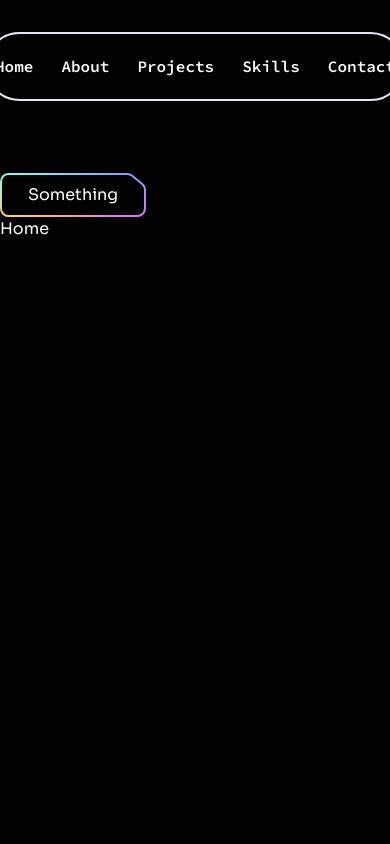
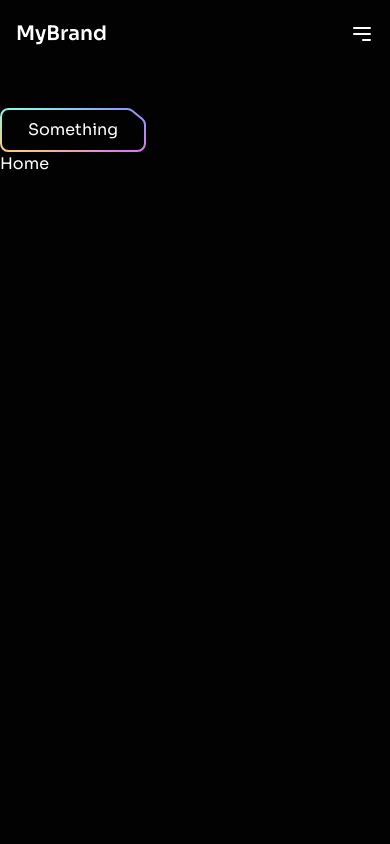
Before and after one commit to rahmanabdulquadir/rahman-aq-portfolio, a React (Vite) app: page / in a window 390 px wide. Shown: the top 844 px of the page. Built offline with nearby package versions, Linux system fonts and the light colour scheme.

Commit message:
made the navbar responsive

```diff
--- a/src/sections/Navbar.jsx
+++ b/src/sections/Navbar.jsx
@@ -17,11 +17,98 @@ import { navLinks } from "../constants";
 //   );
 // };
 
+// const Navbar = () => {
+//   return (
+//     <div className="text-white ">
+//       <div className="flex justify-center">
+//         <ul className="flex gap-7 w-[500px] justify-center border-2 border-gradient-border  my-8 py-5 px-2 rounded-full">
+//           {navLinks.map((item) => (
+//             <li key={item.id}>
+//               <a className="font-code font-semibold" href={item.href}>
+//                 {item.name}
+//               </a>
+//             </li>
+//           ))}
+//         </ul>
+//       </div>
+//     </div>
+//   );
+// };
+
+// export default Navbar;
+
+
+
+import  { useState } from 'react';
+
+
 const Navbar = () => {
+  const [isOpen, setIsOpen] = useState(false);
+
+  const toggleMenu = () => {
+    setIsOpen(!isOpen);
+  };
+
   return (
-    <div className="text-white ">
-      <div className=" flex justify-center">
-        <ul className="flex gap-7 w-[500px] justify-center border-2 border-gradient-border  my-8 py-5 px-2 rounded-full">
+    <div className="text-white">
+      {/* Large Screen Navbar */}
+      <div className="hidden md:flex justify-center">
+        <ul className="flex gap-7 w-[500px] justify-center border-2 border-gradient-border my-8 py-5 px-2 rounded-full">
+          {navLinks.map((item) => (
+            <li key={item.id}>
+              <a className="font-code font-semibold" href={item.href}>
+                {item.name}
+              </a>
+            </li>
+          ))}
+        </ul>
+      </div>
+
+      {/* Small Screen Navbar */}
+      <div className="md:hidden flex justify-between items-center px-4 py-5">
+        <div className="text-xl font-bold">MyBrand</div>
+        <button onClick={toggleMenu} className="focus:outline-none">
+          {!isOpen ? (
+            <svg
+              className="w-6 h-6"
+              fill="none"
+              stroke="currentColor"
+              viewBox="0 0 24 24"
+              xmlns="http://www.w3.org/2000/svg"
+            >
+              <path
+                strokeLinecap="round"
+                strokeLinejoin="round"
+                strokeWidth="2"
+                d="M4 6h16M4 12h16m-7 6h7"
+              />
+            </svg>
+          ) : (
+            <svg
+              className="w-6 h-6"
+              fill="none"
+              stroke="currentColor"
+              viewBox="0 0 24 24"
+              xmlns="http://www.w3.org/2000/svg"
+            >
+              <path
+                strokeLinecap="round"
+                strokeLinejoin="round"
+                strokeWidth="2"
+                d="M6 18L18 6M6 6l12 12"
+              />
+            </svg>
+          )}
+        </button>
+      </div>
+
+      {/* Mobile Menu */}
+      <div
+        className={`${
+          isOpen ? 'max-h-screen opacity-100' : 'max-h-0 opacity-0'
+        } overflow-hidden transition-all duration-300 ease-in-out md:hidden`}
+      >
+        <ul className="flex flex-col gap-4 border-2 border-gradient-border py-5 px-4 rounded-lg">
           {navLinks.map((item) => (
             <li key={item.id}>
               <a className="font-code font-semibold" href={item.href}>
```
